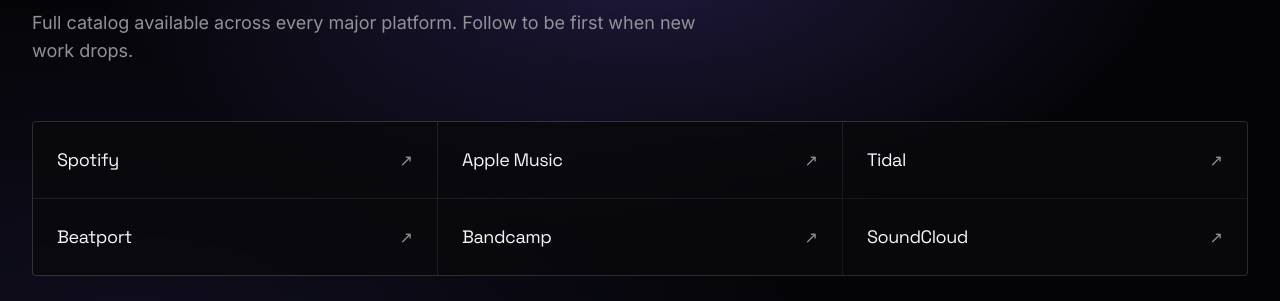
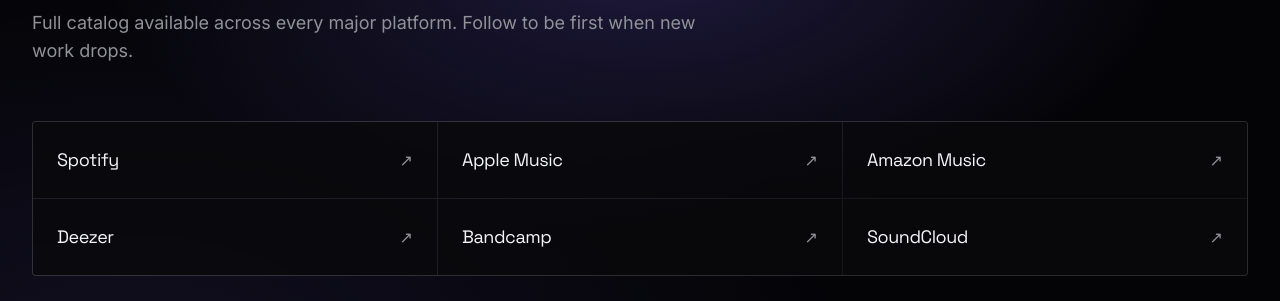
Before and after one commit to edka/neomatik.com, a React (Vite) app: page / in a window 1280 px wide. Shown: the part 3928-4229 px from the top of the page. Built offline with nearby package versions, Linux system fonts and the light colour scheme.

Commit message:
Changes
Co-authored-by: edka <3311782+edka@users.noreply.github.com>

```diff
--- a/src/components/site/StreamingHub.tsx
+++ b/src/components/site/StreamingHub.tsx
@@ -3,8 +3,8 @@ import { site } from "@/content/site";
 const platforms = [
   { key: "spotify", label: "Spotify", href: site.streaming.spotify },
   { key: "apple", label: "Apple Music", href: site.streaming.apple },
-  { key: "tidal", label: "Tidal", href: site.streaming.tidal },
-  { key: "beatport", label: "Beatport", href: site.streaming.beatport },
+  { key: "amazon", label: "Amazon Music", href: site.streaming.amazon },
+  { key: "deezer", label: "Deezer", href: site.streaming.deezer },
   { key: "bandcamp", label: "Bandcamp", href: site.streaming.bandcamp },
   { key: "soundcloud", label: "SoundCloud", href: site.streaming.soundcloud },
 ];
```
